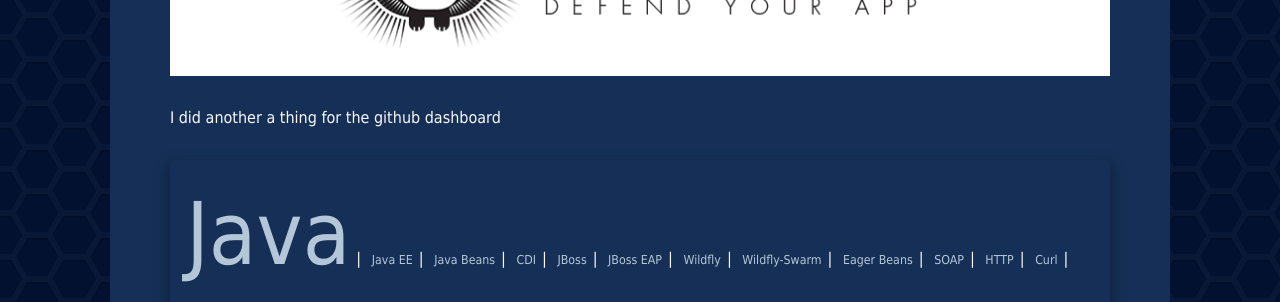
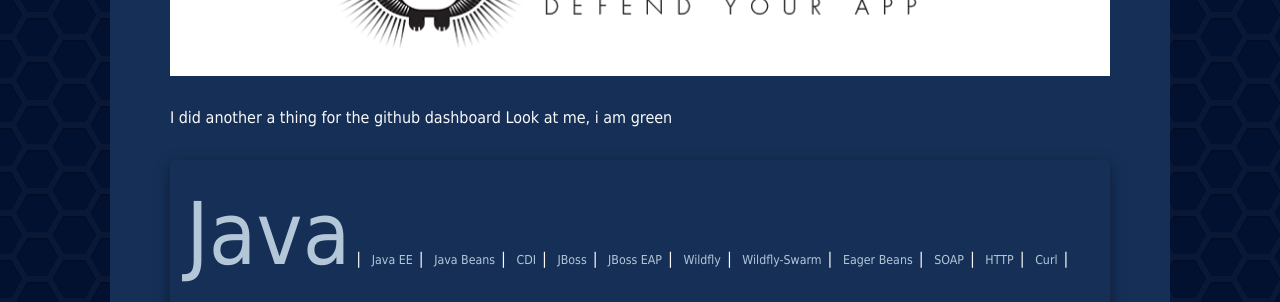
Before and after one commit to Unthrottled/blog, a Jekyll site: the page built from _posts/2017-05-30-Circuit-Breakers.md, in a window 1280 px wide. Shown: the part 381-683 px from the top of the page. Built offline with Jekyll 4.4.1, drawn with Linux system fonts in a browser that asks for light colours.

Commit message:
Look at me!

```diff
--- a/_posts/2017-05-30-Circuit-Breakers.md
+++ b/_posts/2017-05-30-Circuit-Breakers.md
@@ -6,3 +6,4 @@ headerImage: circuit/hystrix-logo.png
 ---
 
 I did another a thing for the github dashboard
+Look at me, i am green
```
